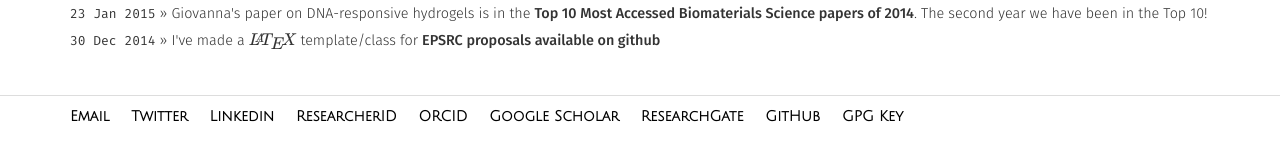
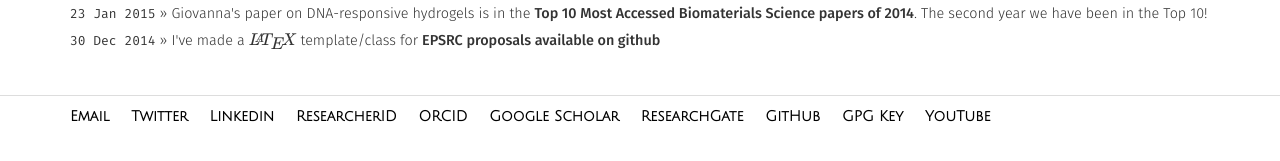
Before and after one commit to sebspain/sebspain.github.io, a Jekyll site: the page news_archive.html, which Jekyll copies as it is, in a window 1280 px wide. Shown: the part 594-755 px from the top of the page. Built offline with Jekyll 4.4.1, drawn with Linux system fonts in a browser that asks for light colours; formulas are drawn with MathJax 3.

Commit message:
added youtube link to news archive

```diff
--- a/news_archive.html
+++ b/news_archive.html
@@ -104,7 +104,8 @@
                     <a href="https://www.researchgate.net/profile/Sebastian_Spain" class="contact">ResearchGate</a>
                     <a href="http://github.com/sebspain" class="contact">GitHub</a>
                     <a href="http://sebspain.co.uk/files/sebspain_gpg_public.gpg" class="contact">GPG Key</a>
-            </nav>
+                    <a href="https://www.youtube.com/channel/UCcdwL6wjC1TgPdSsdtZZRPA" class="contact">YouTube</a>
+	    </nav>
         </div>
 
     </div>
```
